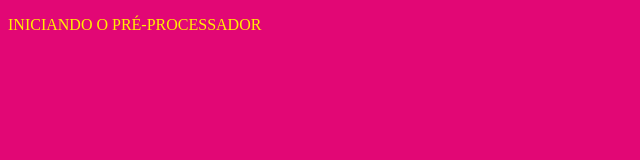
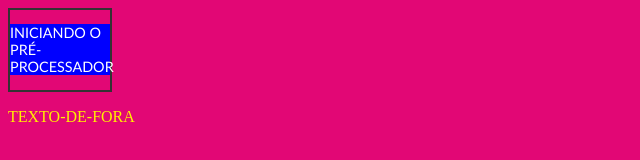
Before and after one commit to 1TINR-21/inicio-sass, a plain HTML site: page pf0670/index.html in a window 1280 px wide. Shown: the whole page, without its empty margins (0-640 px from the left). Drawn offline with Linux system fonts and the light colour scheme.

Commit message:
Exemplo de encadeamento

```diff
--- a/pf0670/css/main.scss
+++ b/pf0670/css/main.scss
@@ -5,4 +5,16 @@ $back-color: #e20775;
 body {
     background-color: $back-color;
     color: $text-color;
+
+    .container {
+        border: 2px solid #333;
+        max-width: 100px;
+        font-size: 0.9em;
+        color: #fff;
+
+        p {
+            background-color: #0000ff;
+            font-family: "Trebuchet MS", sans-serif;
+        }
+    }
 }
--- a/pf0670/index.html
+++ b/pf0670/index.html
@@ -10,5 +10,6 @@
    <div class="container">
        <p>INICIANDO O PRÉ-PROCESSADOR</p>
    </div>
+   <p>TEXTO-DE-FORA</p>
 </body>
 </html>
```
Also changed, not shown: pf0670/css/main.css, 1 other file.
